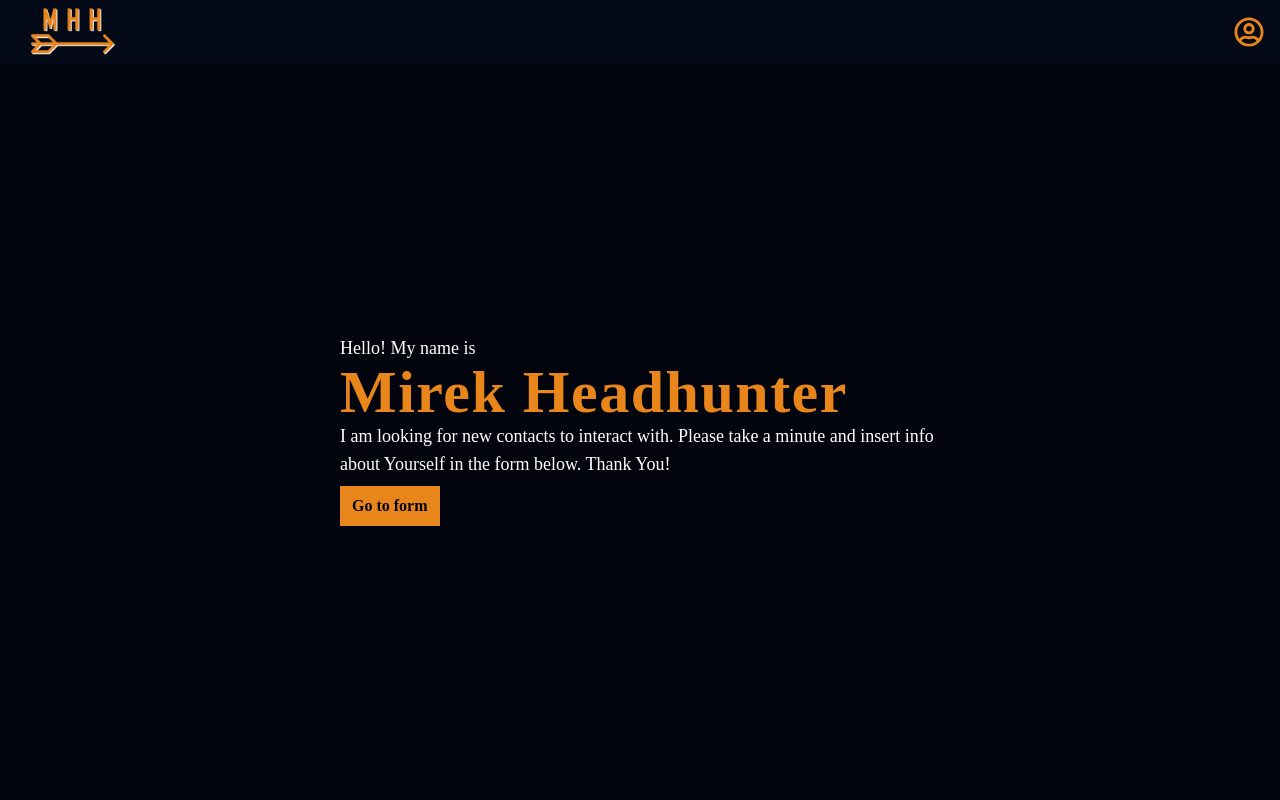
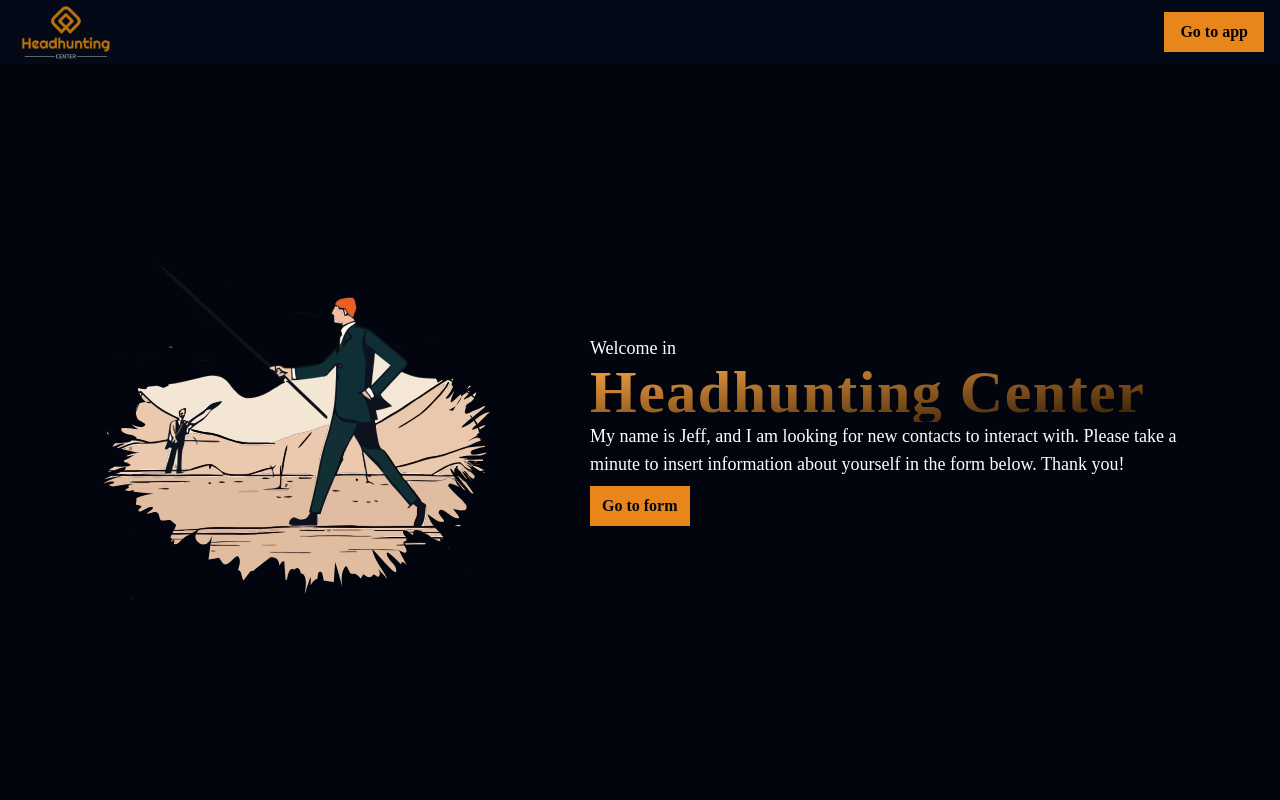
Before and after one commit to KamilTomczykDev/frontend-final-task, a React (Vite) app: page / in a window 1280 px wide. Shown: the top 800 px of the page. Built offline with nearby package versions, Linux system fonts and the light colour scheme.

Commit message:
Changed project name, logo and header image

```diff
--- a/src/pages/Login.jsx
+++ b/src/pages/Login.jsx
@@ -7,7 +7,7 @@ function Login() {
     <div className="flex h-screen items-center justify-center">
       <div className="mb-10 flex w-full max-w-[350px] flex-col gap-4 px-2 py-[4rem]">
         <h2 className="text-3xl font-semibold text-white">
-          MHH Contact Center
+          Headhunting center
         </h2>
         <LoginForm />
         <GoBack to="/" />
--- a/src/ui/Header.jsx
+++ b/src/ui/Header.jsx
@@ -1,16 +1,24 @@
 import { Link } from "react-scroll";
-
+import headerImage from "../assets/header-image.svg";
 function Header() {
   return (
-    <header className="flex h-screen items-center justify-center p-4 text-white">
-      <div className="mt-[60px] max-w-[600px]">
-        <p className="md:text-lg">Hello! My name is</p>
-        <h1 className="text-5xl font-semibold tracking-wide text-secondary-400 md:text-6xl">
-          Mirek Headhunter
+    <header className="flex h-screen flex-col items-center justify-center gap-2 p-4 text-white md:flex-row md:gap-[100px]">
+      <div>
+        <img
+          src={headerImage}
+          alt="Header image"
+          className="max-w-[200px] md:max-w-[400px]"
+        />
+      </div>
+      <div className="max-w-[600px] md:mt-[60px]">
+        <p className="md:text-lg">Welcome in</p>
+        <h1 className="bg-gradient-to-br from-secondary-200 to-secondary-950 bg-clip-text text-5xl font-semibold tracking-wide text-secondary-400 text-transparent md:text-6xl">
+          Headhunting Center
         </h1>
         <p className="md:text-lg">
-          I am looking for new contacts to interact with. Please take a minute
-          and insert info about Yourself in the form below. Thank You!
+          My name is Jeff, and I am looking for new contacts to interact with.
+          Please take a minute to insert information about yourself in the form
+          below. Thank you!
         </p>
         <Link to="form" duration={1000} smooth={true}>
           <button className="mt-2 bg-secondary-400 px-3 py-2 font-semibold text-main-950 transition duration-300 hover:bg-secondary-200">
--- a/src/ui/Navbar.jsx
+++ b/src/ui/Navbar.jsx
@@ -1,7 +1,6 @@
-import { FaRegUserCircle } from "react-icons/fa";
 import { useNavigate } from "react-router-dom";
 
-import logo from "../assets/mhh-logo.png";
+import logo from "../assets/logo.png";
 
 function Navbar() {
   const navigate = useNavigate();
@@ -12,9 +11,11 @@ function Navbar() {
 
   return (
     <nav className="fixed flex h-[3rem] w-full items-center justify-between bg-main-900 px-4 md:h-[4rem]">
-      <img src={logo} className="h-full p-2" />
+      <img src={logo} className="h-full p-1" />
       <div onClick={handleClick} className="cursor-pointer hover:opacity-60">
-        <FaRegUserCircle size={30} color={"#e8861c"} />
+        <button className="bg-secondary-400 px-2 py-1 font-semibold md:px-4 md:py-2">
+          Go to app
+        </button>
       </div>
     </nav>
   );
```
Also changed, not shown: src/assets/header-image.svg (added), src/assets/logo.png (added).
